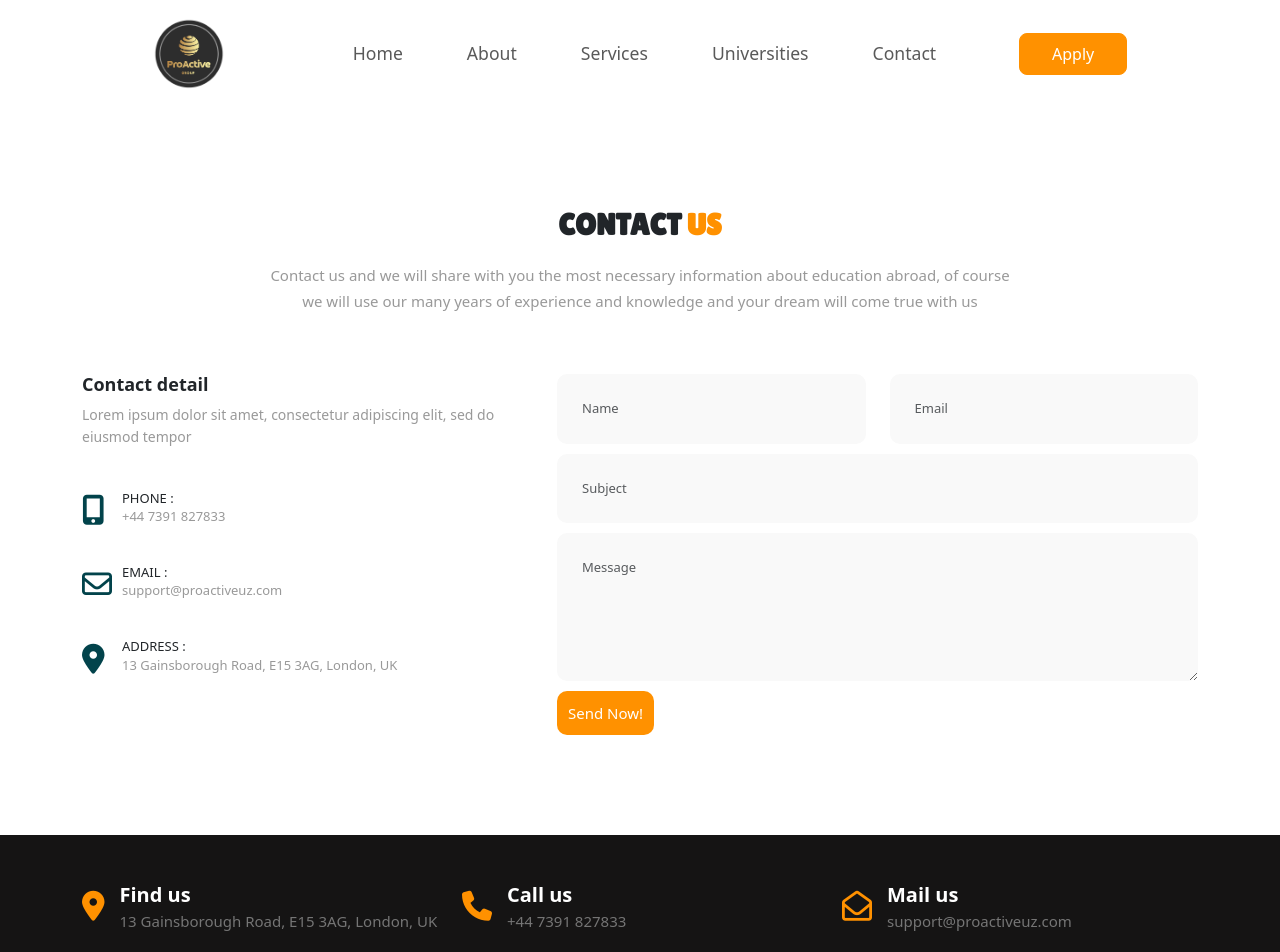
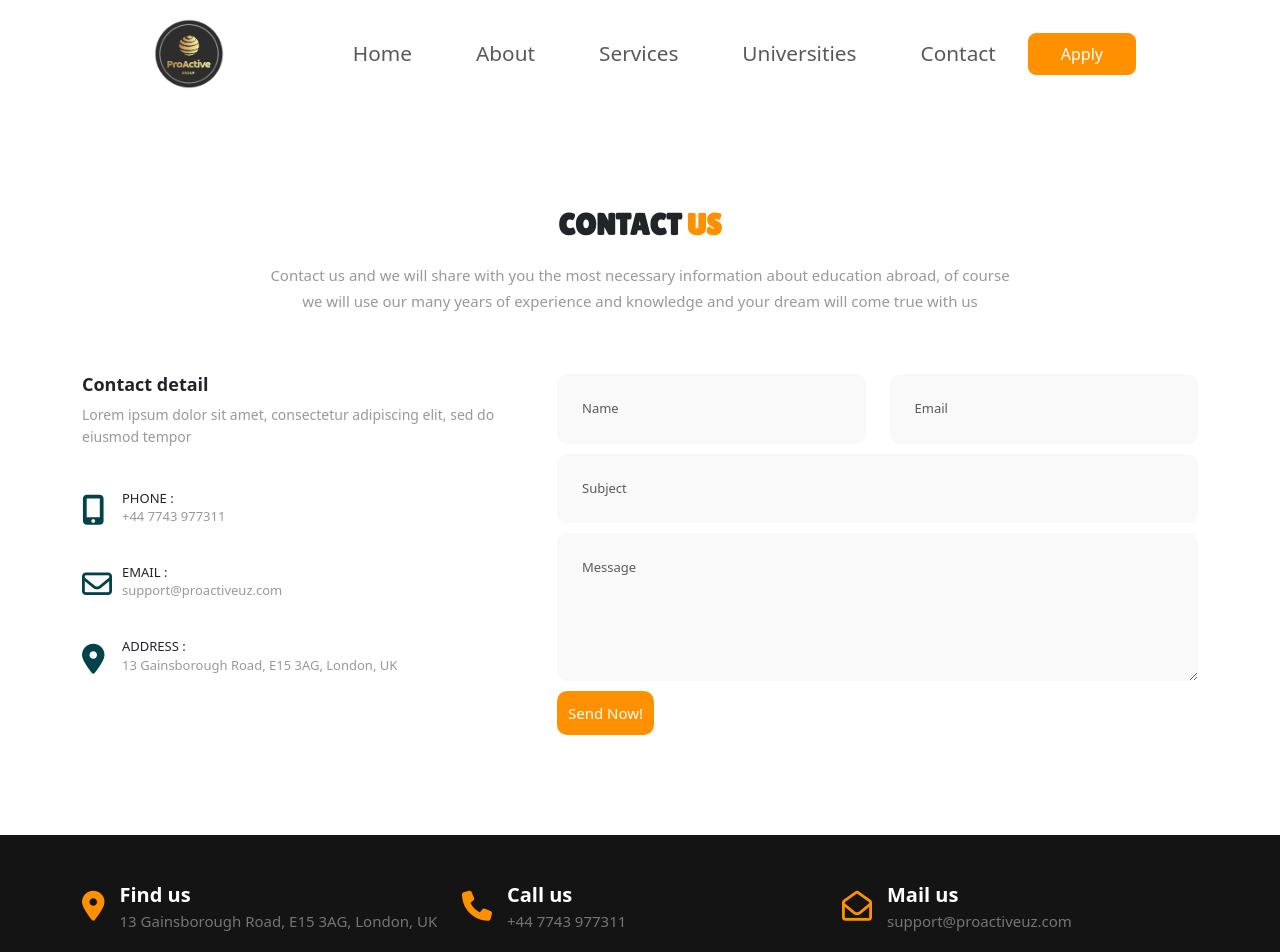
Before and after one commit to Shukhratmamadaliev9797/proactive, a React (Create React App) app: page /contact in a window 1280 px wide. Shown: the top 952 px of the page. Built offline with nearby package versions, Linux system fonts and the light colour scheme; a web font is replaced by a local one.

Commit message:
updated contact

```diff
--- a/src/components/Footer.js
+++ b/src/components/Footer.js
@@ -20,7 +20,7 @@ export default function Footer() {
                 <i class="fas fa-phone"></i>
                 <div class="cta-text">
                   <h4>Call us</h4>
-                  <span>+44 7391 827833</span>
+                  <span>+44 7743 977311</span>
                 </div>
               </div>
             </div>
--- a/src/pages/Contact.js
+++ b/src/pages/Contact.js
@@ -31,7 +31,7 @@ export default function Contact() {
                 <h4 class="d-inline-block">
                   PHONE :
                   <br />
-                  <span>+44 7391 827833</span>
+                  <span>+44 7743 977311</span>
                 </h4>
               </div>
 
--- a/src/style/components/navbar.scss
+++ b/src/style/components/navbar.scss
@@ -17,7 +17,7 @@
   }
   &__menu {
     margin: 0 1.5rem;
-    font-size: 1.1rem !important;
+    font-size: 1.3rem !important;
   }
   &__apply {
     padding: 0.5rem 2rem;
```
